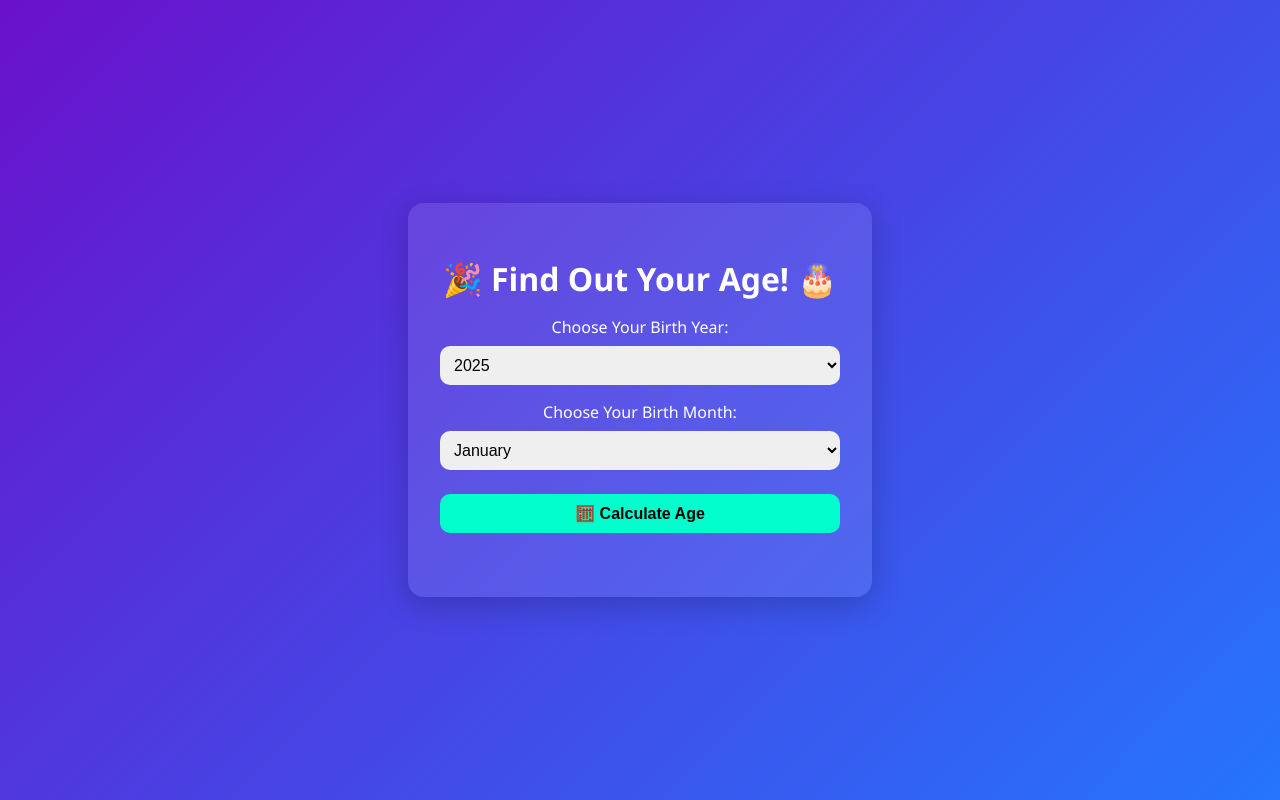
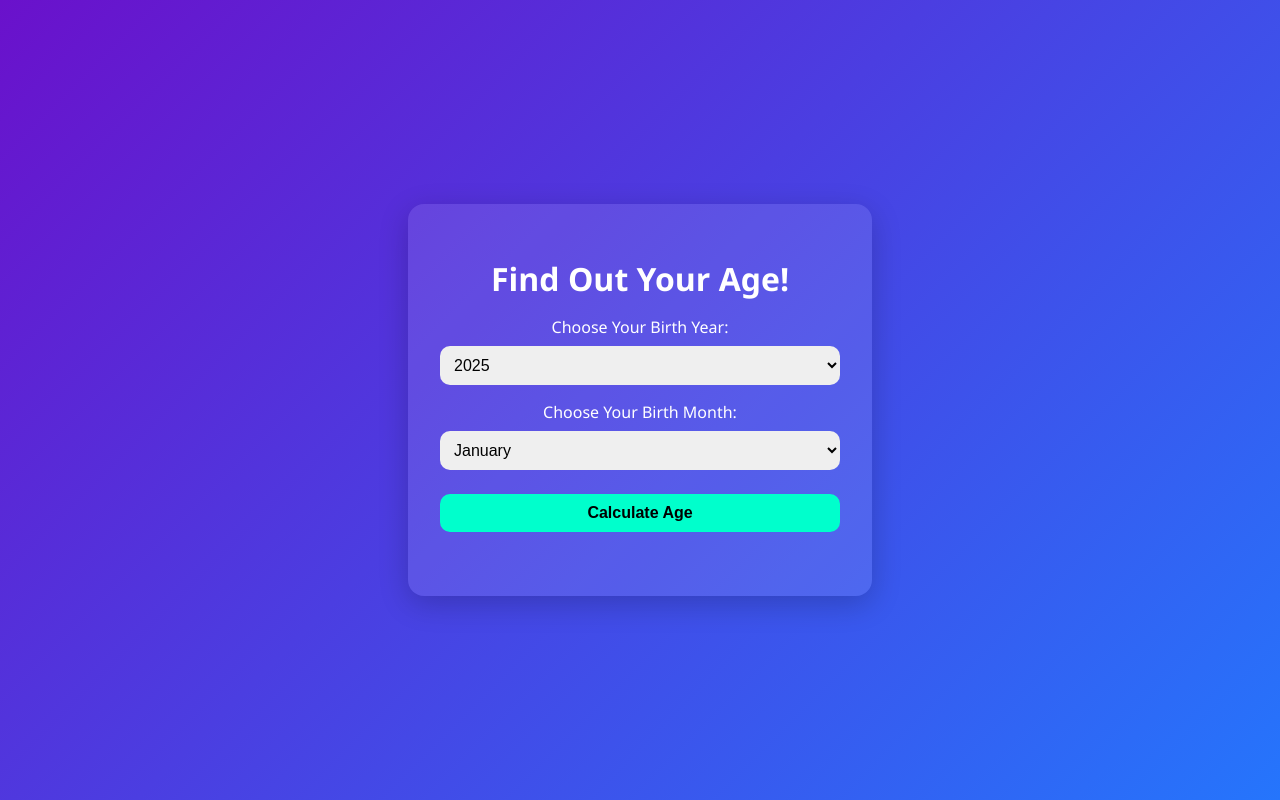
Before and after one commit to ChikaFranciscaChidimma/age-calculator-app, a plain HTML site: page AgeApp.html in a window 1280 px wide. Drawn offline with Linux system fonts and the light colour scheme.

Commit message:
Update AgeApp.html

```diff
--- a/AgeApp.html
+++ b/AgeApp.html
@@ -9,7 +9,7 @@
 <body>
 
   <div class="container">
-    <h1>🎉 Find Out Your Age! 🎂</h1>
+    <h1> Find Out Your Age! </h1>
 
     <label for="birthYear">Choose Your Birth Year:</label>
     <select id="birthYear"></select>
@@ -30,7 +30,7 @@
       <option value="12">December</option>
     </select>
 
-    <button onclick="calculateAge()">🧮 Calculate Age</button>
+    <button onclick="calculateAge()"> Calculate Age</button>
     <div class="result" id="resultArea"></div>
   </div>
 
```
